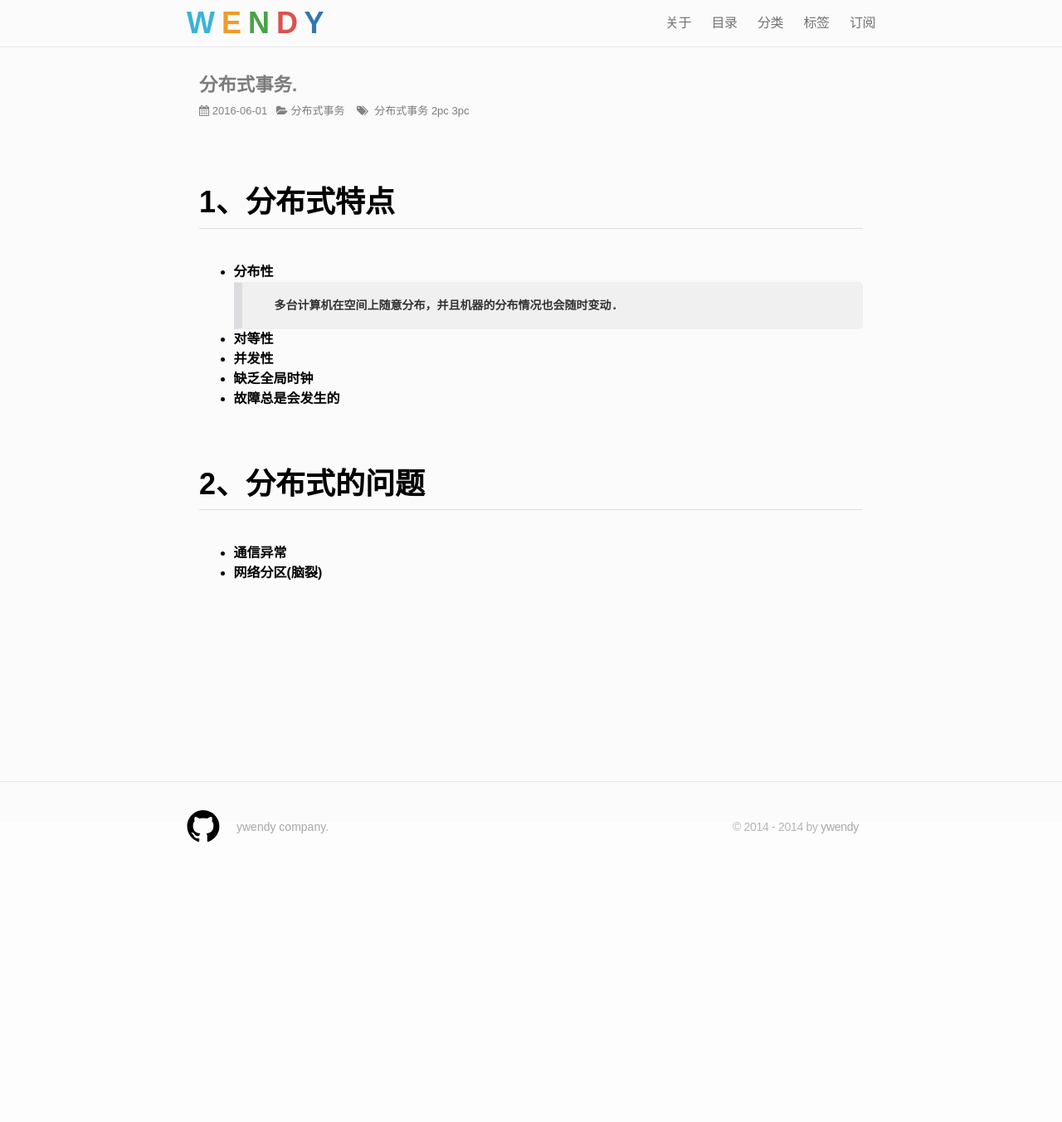
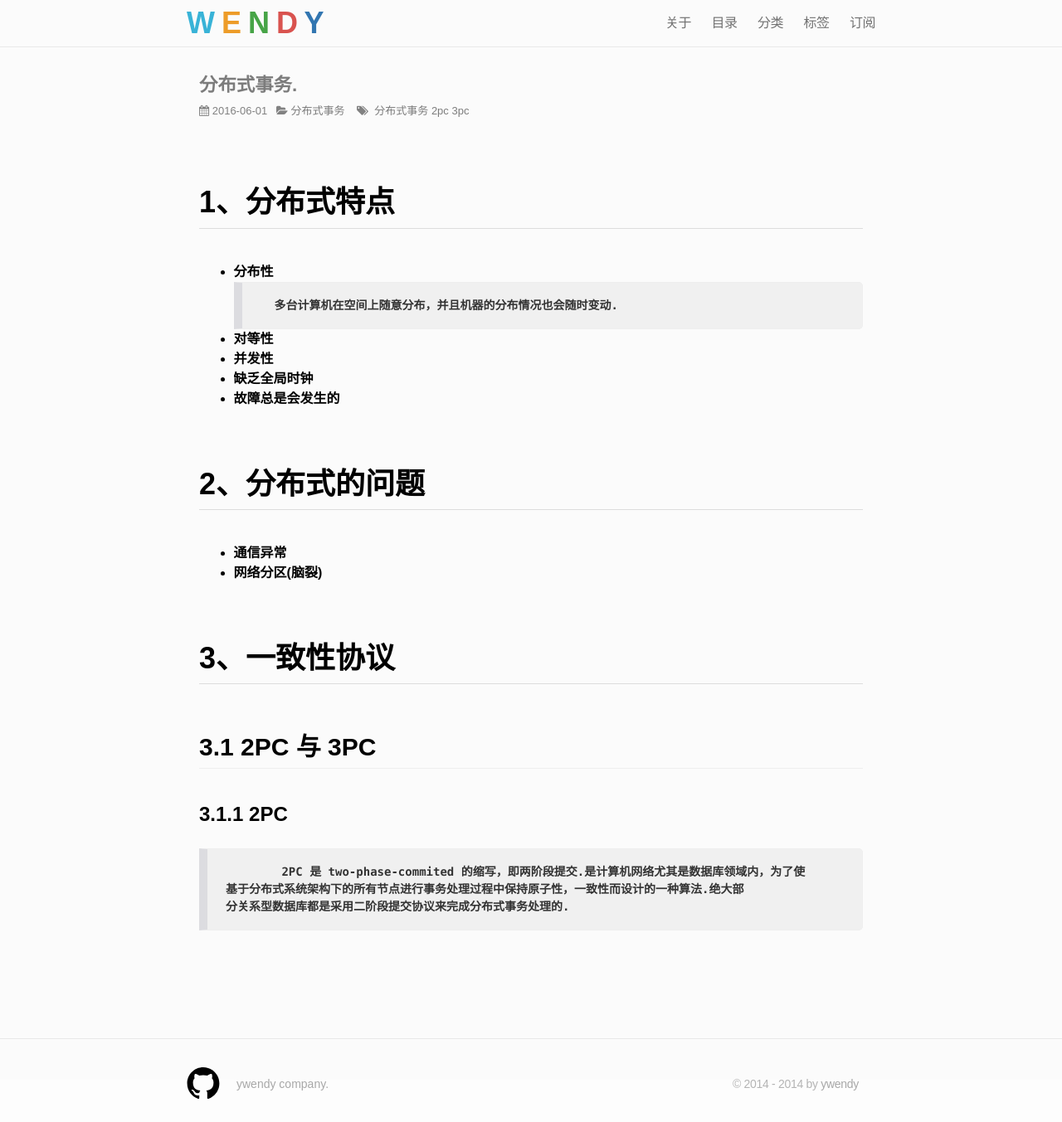
Before and after one commit to ywendy/ywendy.github.io, a Jekyll site: the page built from _posts/2016-06-01-java-分布式事务-01.md, in a window 1280 px wide. Shown: the whole page at 83% size. Built offline with Jekyll 4.4.1, drawn with Linux system fonts in a browser that asks for light colours; nearby versions of some CDN libraries; Markdown is read by kramdown in place of the engine named in the settings; comment, search, counter and statistics services are not loaded; before the commit the page ends 1043 px from its top, so only the background shows below that.

Commit message:
二阶段提交

```diff
--- a/_posts/2016-06-01-java-分布式事务-01.md
+++ b/_posts/2016-06-01-java-分布式事务-01.md
@@ -6,6 +6,7 @@ tags:  分布式事务 2pc 3pc
 ---
 
 # 1、分布式特点
+
 
 + 分布性
 
@@ -29,3 +30,16 @@ tags:  分布式事务 2pc 3pc
 
 
 + 网络分区(脑裂)
+
+
+# 3、一致性协议
+
+## 3.1 2PC 与 3PC
+
+
+
+### 3.1.1 2PC
+
+		2PC 是 two-phase-commited 的缩写，即两阶段提交.是计算机网络尤其是数据库领域内，为了使
+	基于分布式系统架构下的所有节点进行事务处理过程中保持原子性，一致性而设计的一种算法.绝大部
+	分关系型数据库都是采用二阶段提交协议来完成分布式事务处理的.
```
Also changed, not shown: _posts/2016-06-01-java-zookeeper-zab协议02.md (added, +6 -0 lines).
